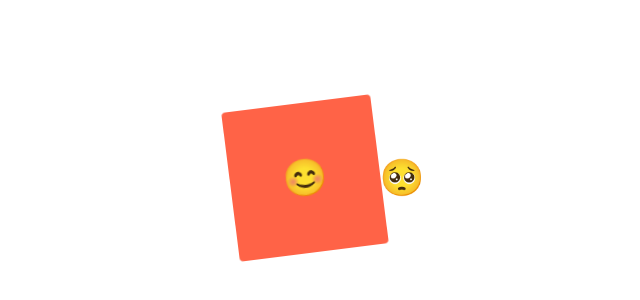
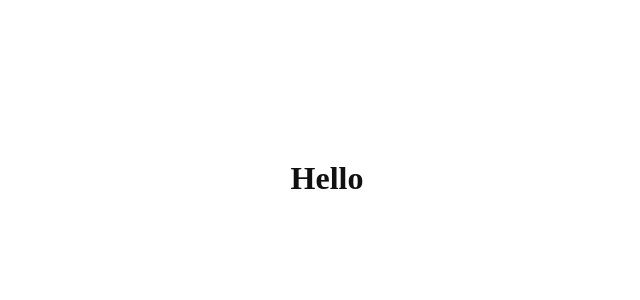
Before and after one commit to yousunzoo/crypto-tracker, a React (Create React App) app: page / in a window 1280 px wide. Shown: the part 230-530 px from the top of the page, without its empty margins (313-953 px from the left). Built offline with nearby package versions, Linux system fonts and the light colour scheme.

Commit message:
styled-components - themes

```diff
--- a/src/App.js
+++ b/src/App.js
@@ -1,52 +1,21 @@
-import styled, { keyframes } from "styled-components";
+import styled from "styled-components";
 
+const Title = styled.h1`
+  color: ${(props) => props.theme.textColor};
+`;
 const Wrapper = styled.div`
   width: 100%;
   height: 100vh;
   display: flex;
   justify-content: center;
   align-items: center;
-`;
-
-const rotationAnimation = keyframes`
-0% {
-  transform :rotate(0deg);
-  border-radius:0px;
-}
-50% {
-  transform : rotate(180deg);
-  border-radius : 100px;
-}
-100% {
-  transform :rotate(360deg);
-  border-radius:0px;
-}
-`;
-
-const Emoji = styled.span`
-  font-size: 36px;
-`;
-
-const Box = styled.div`
-  display: flex;
-  justify-content: center;
-  align-items: center;
-  height: 150px;
-  width: 150px;
-  background-color: tomato;
-  animation: ${rotationAnimation} 1s linear infinite;
-  ${Emoji}:hover {
-    font-size: 70px;
-  }
+  background-color: ${(props) => props.theme.backgroundColor};
 `;
 
 function App() {
   return (
     <Wrapper>
-      <Box>
-        <Emoji>😊</Emoji>
-      </Box>
-      <Emoji as="p">🥺</Emoji>
+      <Title>Hello</Title>
     </Wrapper>
   );
 }
@@ -67,3 +36,7 @@
 // 꼭 모든 태그를 컴포넌트 처리해줘야 할 필요는 없음
 
 // 태그명에 의존하고 싶지 않다면? -> span 태그 컴포넌트 처리하고 box 컴포넌트 안에 들어가는 emoji 컴포넌트만 속성 다르게 하도록 box 컴포넌트 안에 ${Emoji}:hover {font-size:70px} 식으로 처리할 수 있음.
+
+// themes : 기본적으로 모든 색상들을 가지고 있는 object
+// themes object를 index.js에 만들어놓으면, App.js에서 background-color : ${(props) => props.theme.backgroundColor}로 사용할 수 있다.
+// 테마를 바꿀 때마다 컴포넌트를 바꿔줄 필요없이 App.js에서 <App />을 감싸고있는 <ThemeProvider theme={lightTheme}>에서 theme={}만 바꿔주면 된다.
--- a/src/index.js
+++ b/src/index.js
@@ -1,10 +1,23 @@
 import React from "react";
 import ReactDOM from "react-dom/client";
+import { ThemeProvider } from "styled-components";
 import App from "./App";
+
+const darkTheme = {
+  textColor: "whitesmoke",
+  backgroundColor: "#111",
+};
+
+const lightTheme = {
+  textColor: "#111",
+  backgroundCOlor: "whitesmoke",
+};
 
 const root = ReactDOM.createRoot(document.getElementById("root"));
 root.render(
   <React.StrictMode>
-    <App />
+    <ThemeProvider theme={lightTheme}>
+      <App />
+    </ThemeProvider>
   </React.StrictMode>
 );
```
